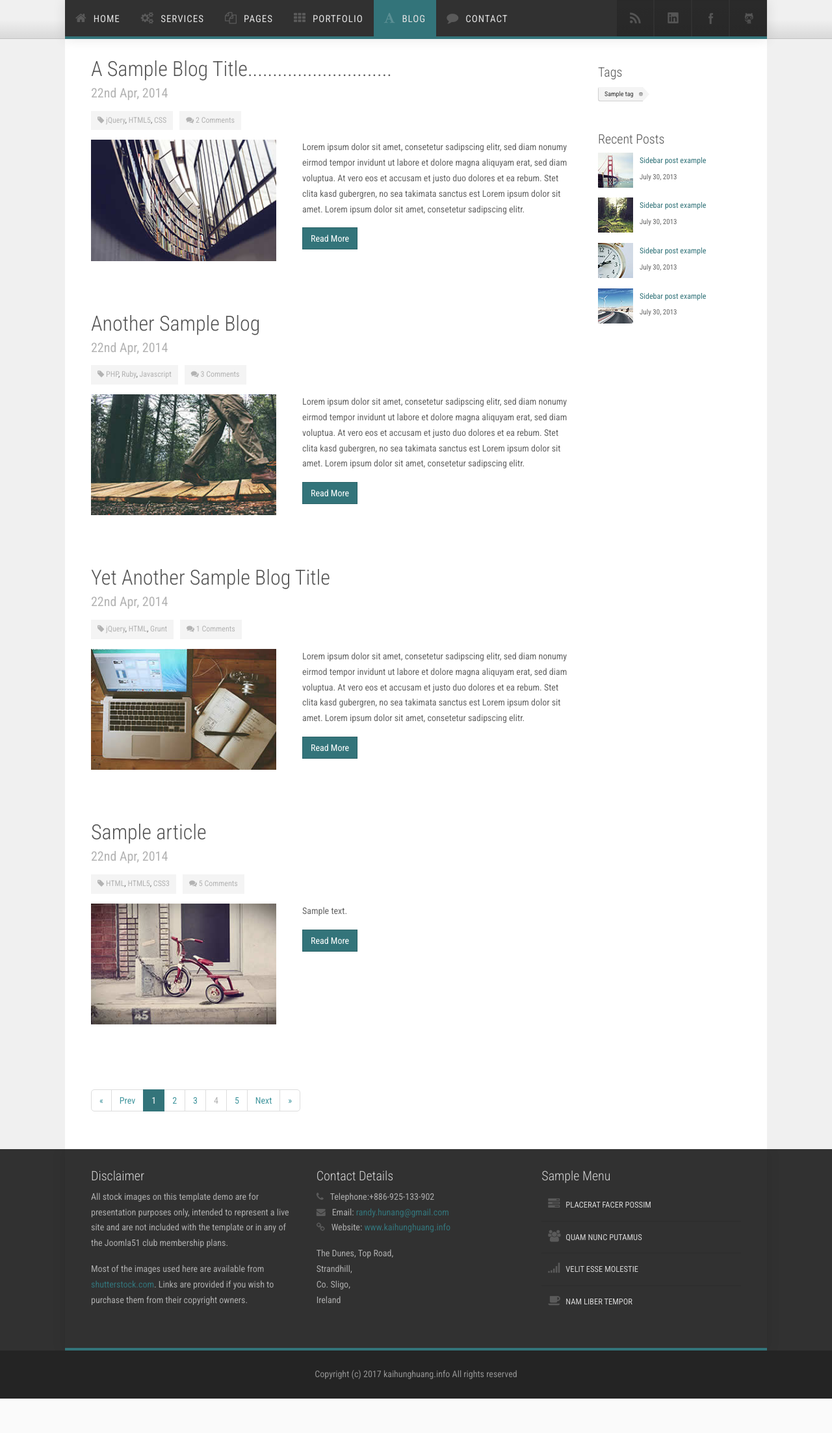
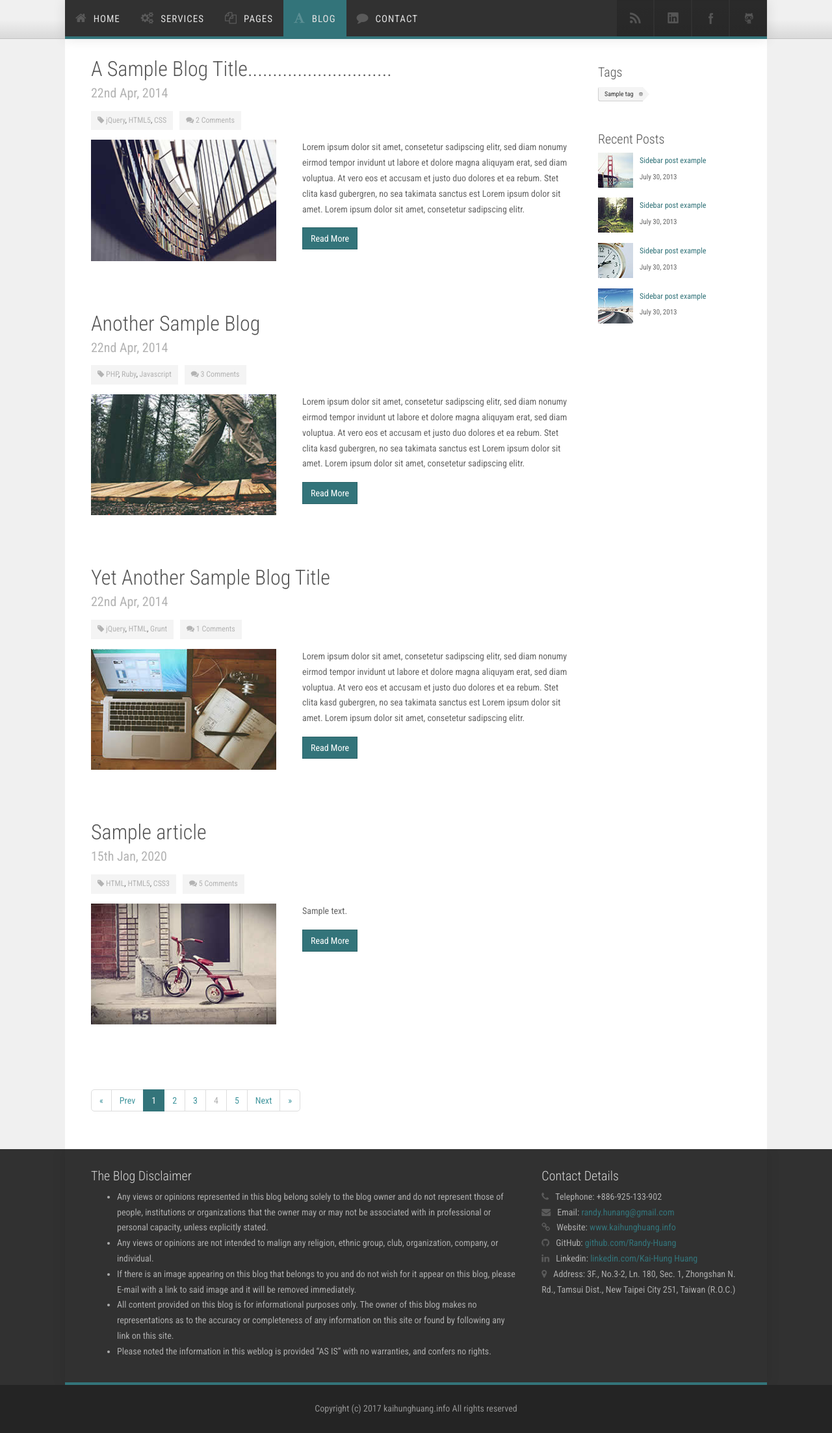
Before and after one commit to Randy-Huang/django_web_server, a Django app: page /blog/ in a window 1280 px wide. Shown: the part 169-2375 px from the top of the page at 65% size. Before the commit the page ends 2322 px from the top, so only its background shows below. Run offline with Django 3.2, Linux system fonts and the light colour scheme; tables that the repository leaves empty hold one stand-in row (values such as "Sample post"); parts of the project's set-up code (start-up, migrations or seed data) failed here and were passed over; some libraries are stand-ins or nearby versions.

Commit message:
Update blog template

```diff
--- a/blog/templates/blog/blog-article.html
+++ b/blog/templates/blog/blog-article.html
@@ -34,12 +34,6 @@
                         <!-- End Date -->
                     </div>
                     <div class="blog-post-details">
-                        <!-- Author Name -->
-                        <div class="blog-post-details-item blog-post-details-item-left user-icon">
-                            <i class="fa fa-user color-gray-light"></i>
-                            <a href="#">Admin</a>
-                        </div>
-                        <!-- End Author Name -->
                         <!-- Tags -->
                         <div class="blog-post-details-item blog-post-details-item-left blog-post-details-tags">
                             <i class="fa fa-tag color-gray-light"></i>
--- a/blog/templates/blog/blog-list.html
+++ b/blog/templates/blog/blog-list.html
@@ -222,7 +222,9 @@
                         <!-- End Title -->
                         <!-- Date -->
                         <div class="blog-post-date">
-                            <a href="#">22nd Apr, 2014</a>
+                            <a href="#">
+                                {{ article.created_time|date:'jS M, Y' }}
+                            </a>
                         </div>
                         <!-- End Date -->
                     </div>
--- a/templates/base.html
+++ b/templates/base.html
@@ -83,106 +83,13 @@
                                     <li>
                                         <a href="{% url 'login:login-account' %}">Login Account</a>
                                     </li>
-                                    <li class="parent">
-                                        <span>Components</span>
-                                        <ul>
-                                            <li>
-                                                <a href="features-labels.html">Labels</a>
-                                            </li>
-                                            <li>
-                                                <a href="features-progress-bars.html">Progress Bars</a>
-                                            </li>
-                                            <li>
-                                                <a href="features-panels.html">Panels</a>
-                                            </li>
-                                            <li>
-                                                <a href="features-pagination.html">Pagination</a>
-                                            </li>
-                                        </ul>
-                                    </li>
-                                    <li class="parent">
-                                        <span>Icons</span>
-                                        <ul>
-                                            <li>
-                                                <a href="features-icons.html">Icons General</a>
-                                            </li>
-                                            <li>
-                                                <a href="features-icons-social.html">Social Icons</a>
-                                            </li>
-                                            <li>
-                                                <a href="features-icons-font-awesome.html">Font Awesome</a>
-                                            </li>
-                                            <li>
-                                                <a href="features-icons-glyphicons.html">Glyphicons</a>
-                                            </li>
-                                        </ul>
-                                    </li>
-                                    <li>
-                                        <a href="features-testimonials.html">Testimonials</a>
-                                    </li>
-                                    <li>
-                                        <a href="features-accordions-tabs.html">Accordions & Tabs</a>
-                                    </li>
-                                    <li>
-                                        <a href="features-buttons.html">Buttons</a>
-                                    </li>
-                                    <li>
-                                        <a href="features-carousels.html">Carousels</a>
-                                    </li>
-                                    <li>
-                                        <a href="features-grid.html">Grid System</a>
-                                    </li>
-                                    <li>
-                                        <a href="features-animate-on-scroll.html">Animate On Scroll</a>
-                                    </li>
                                 </ul>
                             </li>
                             <li>
                                 <span class="fa-copy {% block menu_pages %}{% endblock %}">Pages</span>
                                 <ul>
                                     <li>
-                                        <a href="pages-about-us.html">About Us</a>
-                                    </li>
-                                    <li>
-                                        <a href="pages-services.html">Services</a>
-                                    </li>
-                                    <li>
-                                        <a href="pages-faq.html">F.A.Q.</a>
-                                    </li>
-                                    <li>
                                         <a href="pages-about-me.html">About Me</a>
-                                    </li>
-                                    <li>
-                                        <a href="pages-full-width.html">Full Width</a>
-                                    </li>
-                                    <li>
-                                        <a href="pages-left-sidebar.html">Left Sidebar</a>
-                                    </li>
-                                    <li>
-                                        <a href="pages-right-sidebar.html">Right Sidebar</a>
-                                    </li>
-                                    <li>
-                                        <a href="pages-login.html">Login</a>
-                                    </li>
-                                    <li>
-                                        <a href="pages-sign-up.html">Sign-Up</a>
-                                    </li>
-                                </ul>
-                            </li>
-                            <li>
-                                <span class="fa-th {% block menu_portfolio %}{% endblock %}">Portfolio</span>
-                                <ul>
-                                    <li>
-                                        <a href="portfolio-2-column.html">2 Column</a>
-                                    </li>
-                                    <li>
-                                        <a href="portfolio-3-column.html">3 Column</a>
-                                    </li>
-                                    <li>
-                                        <a href="portfolio-4-column.html">4 Column</a>
-                                    </li>
-                                    <li>
-                                        <a href="portfolio-6-column.html">6 Column</a>
                                     </li>
                                 </ul>
                             </li>
@@ -228,57 +135,42 @@
     <!-- === END CONTENT === -->
     <!-- === BEGIN FOOTER === -->
     <div id="base">
-        <div class="container bottom-border padding-vert-30">
+        <div class="container bottom-border">
             <div class="row">
                 <!-- Disclaimer -->
-                <div class="col-md-4">
-                    <h3 class="class margin-bottom-10">Disclaimer</h3>
-                    <p>All stock images on this template demo are for presentation purposes only, intended to represent
-                        a live site and are not included with the template or in any of the Joomla51 club membership
-                        plans.</p>
-                    <p>Most of the images used here are available from
-                        <a href="http://www.shutterstock.com/" target="_blank">shutterstock.com</a>. Links are provided
-                        if you wish to purchase them from their copyright owners.</p>
+                <div class="margin-top-30 margin-bottom-30 col-md-8">
+                    <h3 class="class margin-bottom-10">The Blog Disclaimer</h3>
+                    <ul>
+                        <li>Any views or opinions represented in this blog belong solely to the blog owner and do not represent those of people, institutions or organizations that the owner may or may not be associated with in professional or personal capacity, unless explicitly stated.</li>
+                        <li>Any views or opinions are not intended to malign any religion, ethnic group, club, organization, company, or individual.</li>
+                        <li>If there is an image appearing on this blog that belongs to you and do not wish for it appear on this blog, please E-mail with a link to said image and it will be removed immediately.</li>
+                        <li>All content provided on this blog is for informational purposes only. The owner of this blog makes no representations as to the accuracy or completeness of any information on this site or found by following any link on this site.</li>
+                        <li>Please noted the information in this weblog is provided “AS IS” with no warranties, and confers no rights.</li>
+                    </ul>
                 </div>
                 <!-- End Disclaimer -->
                 <!-- Contact Details -->
-                <div class="col-md-4 margin-bottom-20">
+                <div class="margin-top-30 margin-bottom-30 col-md-4">
                     <h3 class="margin-bottom-10">Contact Details</h3>
                     <p>
-                        <span class="fa-phone">Telephone:</span>+886-925-133-902
+                        <span class="fa-phone">Telephone: </span>+886-925-133-902
                         <br>
-                        <span class="fa-envelope">Email:</span>
+                        <span class="fa-envelope">Email: </span>
                         <a href="randy.hunang@gmail.com">randy.hunang@gmail.com</a>
                         <br>
-                        <span class="fa-link">Website:</span>
-                        <a href="http://www.kaihunghuang.info">www.kaihunghuang.info</a>
+                        <span class="fa-link">Website: </span>
+                        <a href="https://www.kaihunghuang.info">www.kaihunghuang.info</a>
+                        <br>
+                        <span class="fa-github">GitHub: </span>
+                        <a href="https://github.com/Randy-Huang">github.com/Randy-Huang</a>
+                        <br>
+                        <span class="fa-linkedin">Linkedin: </span>
+                        <a href="https://www.linkedin.com/in/kai-hung-huang-344117106/">linkedin.com/Kai-Hung Huang</a>
+                        <br>
+                        <span class="fa-map-marker">Address: </span> 3F., No.3-2, Ln. 180, Sec. 1, Zhongshan N. Rd., Tamsui Dist., New Taipei City 251, Taiwan (R.O.C.)
                     </p>
-                    <p>The Dunes, Top Road,
-                        <br>Strandhill,
-                        <br>Co. Sligo,
-                        <br>Ireland</p>
                 </div>
                 <!-- End Contact Details -->
-                <!-- Sample Menu -->
-                <div class="col-md-4 margin-bottom-20">
-                    <h3 class="margin-bottom-10">Sample Menu</h3>
-                    <ul class="menu">
-                        <li>
-                            <a class="fa-tasks" href="#">Placerat facer possim</a>
-                        </li>
-                        <li>
-                            <a class="fa-users" href="#">Quam nunc putamus</a>
-                        </li>
-                        <li>
-                            <a class="fa-signal" href="#">Velit esse molestie</a>
-                        </li>
-                        <li>
-                            <a class="fa-coffee" href="#">Nam liber tempor</a>
-                        </li>
-                    </ul>
-                    <div class="clearfix"></div>
-                </div>
-                <!-- End Sample Menu -->
             </div>
         </div>
     </div>
```
Also changed, not shown: 1 other file.
